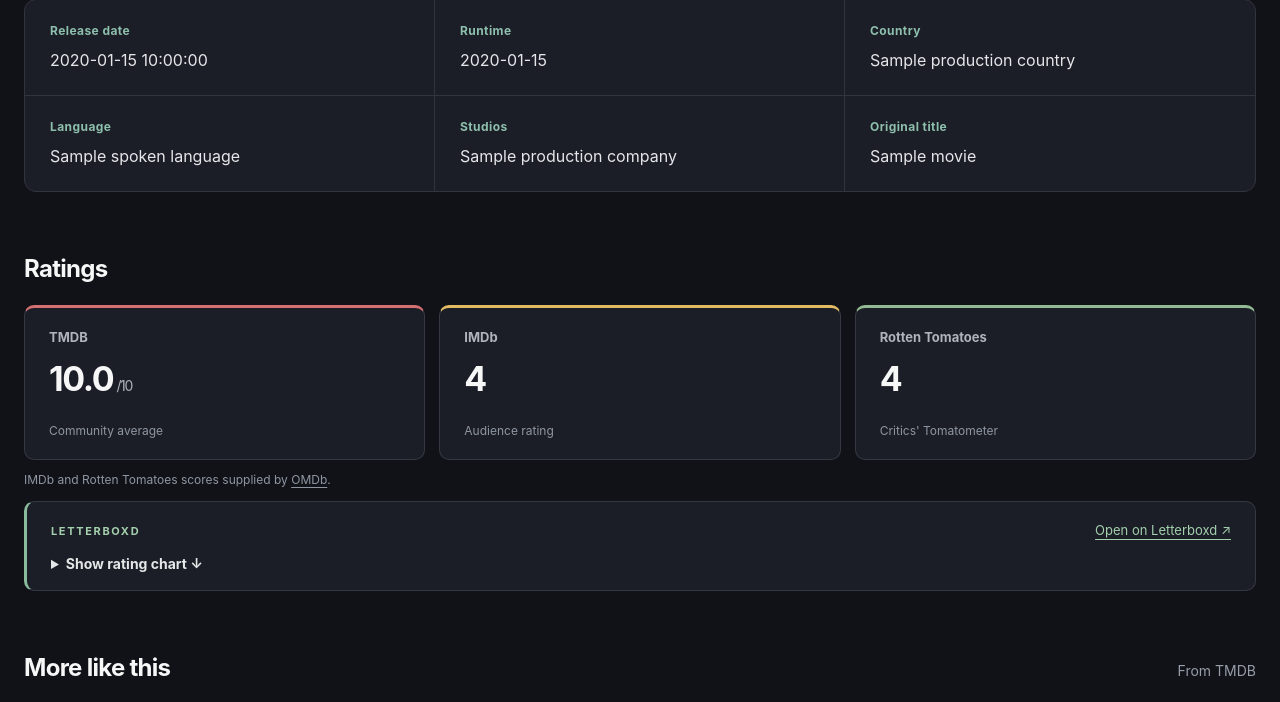
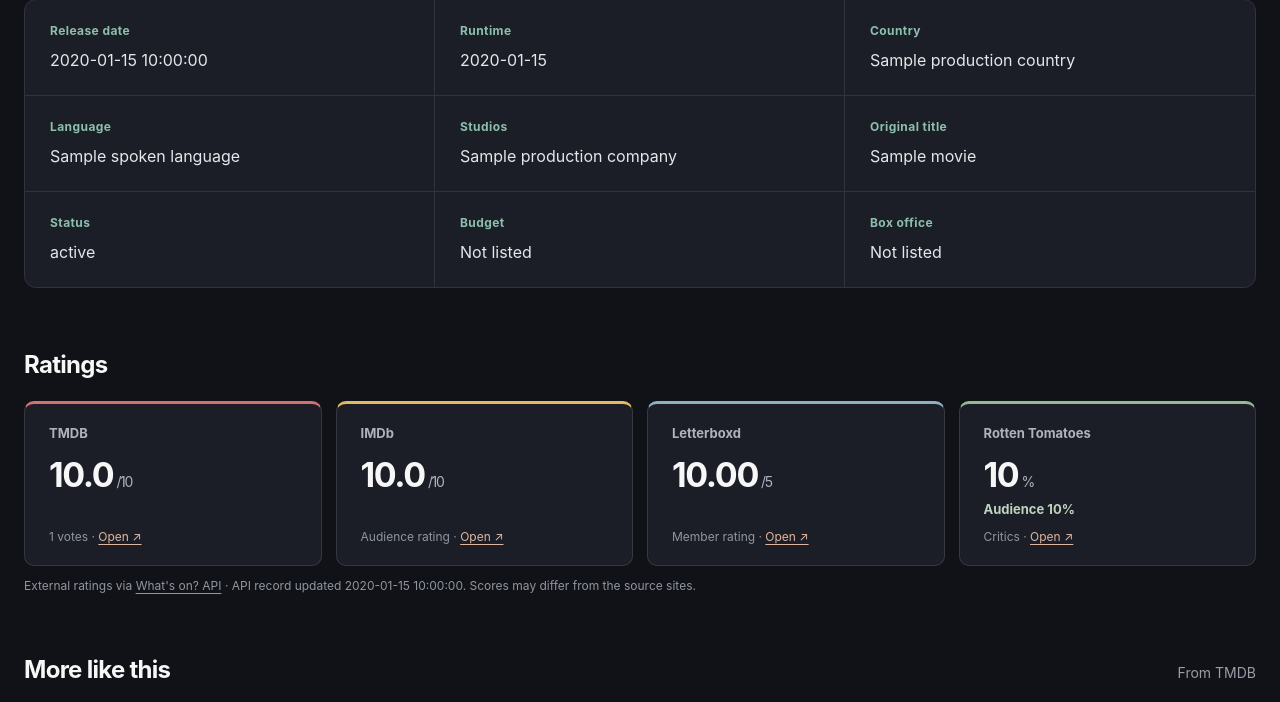
Before and after one commit to Snowstormme/movie-finder, a Flask app: template templates/movie.html in a window 1280 px wide. Shown: the part 996-1698 px from the top of the page. Run offline with Flask 3, Linux system fonts and the light colour scheme; the template is opened without the code that fills it: most values are stand-ins (such as "Sample title", 1, 10 or a date in 2020).

Commit message:
Show IMDb Letterboxd and Rotten Tomatoes ratings together

```diff
--- a/app.py
+++ b/app.py
@@ -1,4 +1,6 @@
 import os
+import re
+import time
 
 import requests
 from dotenv import load_dotenv
@@ -10,6 +12,9 @@ app = Flask(__name__)
 TMDB_API_KEY = os.getenv("TMDB_API_KEY")
 OMDB_API_KEY = os.getenv("OMDB_API_KEY")
 TMDB_API_URL = "https://api.themoviedb.org/3"
+RATINGS_API_URL = "https://whatson-api.onrender.com"
+RATINGS_CACHE = {}
+RATINGS_CACHE_SECONDS = 6 * 60 * 60
 
 
 def tmdb_get(path, **extra_params):
@@ -20,6 +25,57 @@ def tmdb_get(path, **extra_params):
     )
     response.raise_for_status()
     return response.json()
+
+
+def external_ratings(movie_id):
+    """Read source-specific ratings from What's on? and cache successful results."""
+    cached = RATINGS_CACHE.get(movie_id)
+    if cached and time.monotonic() - cached[0] < RATINGS_CACHE_SECONDS:
+        return cached[1]
+
+    try:
+        response = requests.get(f"{RATINGS_API_URL}/movie/{movie_id}", timeout=7)
+        response.raise_for_status()
+        data = response.json()
+    except (requests.RequestException, ValueError):
+        return {}
+
+    if not isinstance(data, dict) or data.get("id") != movie_id:
+        return {}
+
+    ratings = {}
+    sources = {
+        "imdb": ("imdb", "users_rating", 10),
+        "letterboxd": ("letterboxd", "users_rating", 5),
+        "rotten": ("rotten_tomatoes", "critics_rating", 100),
+        "rotten_audience": ("rotten_tomatoes", "users_rating", 100),
+    }
+    for name, (source, field, maximum) in sources.items():
+        entry = data.get(source) or {}
+        value = entry.get(field) if isinstance(entry, dict) else None
+        if isinstance(value, (int, float)) and not isinstance(value, bool) and 0 <= value <= maximum:
+            ratings[name] = value
+
+    # Construct destination URLs from validated IDs, rather than trusting API links.
+    imdb = data.get("imdb") or {}
+    letterboxd = data.get("letterboxd") or {}
+    rotten = data.get("rotten_tomatoes") or {}
+    imdb_id = imdb.get("id") if isinstance(imdb, dict) else None
+    if isinstance(imdb_id, str) and re.fullmatch(r"tt\d{7,10}", imdb_id):
+        ratings["imdb_url"] = f"https://www.imdb.com/title/{imdb_id}/"
+    letterboxd_id = letterboxd.get("id") if isinstance(letterboxd, dict) else None
+    if isinstance(letterboxd_id, str) and re.fullmatch(r"[a-zA-Z0-9-]+", letterboxd_id):
+        ratings["letterboxd_url"] = f"https://letterboxd.com/film/{letterboxd_id}/"
+    rotten_id = rotten.get("id") if isinstance(rotten, dict) else None
+    if isinstance(rotten_id, str) and re.fullmatch(r"[a-zA-Z0-9_-]+", rotten_id):
+        ratings["rotten_url"] = f"https://www.rottentomatoes.com/m/{rotten_id}"
+
+    ratings["updated_at"] = str(data.get("updated_at") or "")[:10]
+    if len(RATINGS_CACHE) >= 256:
+        oldest_id = min(RATINGS_CACHE, key=lambda key: RATINGS_CACHE[key][0])
+        del RATINGS_CACHE[oldest_id]
+    RATINGS_CACHE[movie_id] = (time.monotonic(), ratings)
+    return ratings
 
 
 def sorted_unique_movies(credits):
@@ -75,9 +131,15 @@ def movie_details(movie_id):
     cast = credits.get("cast", [])[:5]
     recommendations = movie.get("recommendations", {}).get("results", [])[:4]
 
-    # OMDb can add IMDb and Rotten Tomatoes scores when its key is available.
+    ratings = external_ratings(movie_id)
+
+    # An existing OMDb key can fill IMDb or Rotten Tomatoes if the aggregator misses them.
     other_ratings = {}
-    if OMDB_API_KEY and movie.get("imdb_id"):
+    if (
+        OMDB_API_KEY
+        and movie.get("imdb_id")
+        and ("imdb" not in ratings or "rotten" not in ratings)
+    ):
         try:
             response = requests.get(
                 "https://www.omdbapi.com/",
@@ -109,6 +171,7 @@ def movie_details(movie_id):
         cast=cast,
         recommendations=recommendations,
         runtime=runtime,
+        ratings=ratings,
         imdb_rating=other_ratings.get("Internet Movie Database"),
         rotten_rating=other_ratings.get("Rotten Tomatoes"),
     )
--- a/static/style.css
+++ b/static/style.css
@@ -247,7 +247,7 @@ main.container { padding: 42px 0 80px; }
 .facts-grid dt { margin-bottom: 10px; color: #8ebfad; font-size: 12px; font-weight: 700; letter-spacing: .035em; }
 .facts-grid dd { margin: 0; color: #e5e6e9; line-height: 1.5; overflow-wrap: anywhere; }
 
-.ratings-grid { display: grid; grid-template-columns: repeat(3, minmax(0, 1fr)); gap: 14px; }
+.ratings-grid { display: grid; grid-template-columns: repeat(4, minmax(0, 1fr)); gap: 14px; }
 .score-card {
     display: flex;
     flex-direction: column;
@@ -259,30 +259,18 @@ main.container { padding: 42px 0 80px; }
     background: #1b1e26;
 }
 .imdb-score { border-top-color: #e1ba61; }
+.letterboxd-score { border-top-color: #8eb0c6; }
 .rotten-score { border-top-color: #92bb93; }
 .score-source { color: #aeb3be; font-size: 13px; font-weight: 700; }
 .score-card strong { margin-top: 17px; font-size: 34px; line-height: 1; letter-spacing: -.04em; }
 .score-card strong small { margin-left: 3px; color: #aeb3be; font-size: 14px; font-weight: 400; }
+.score-extra { margin-top: 9px; color: #bfd2bd; font-size: 13px; font-weight: 650; }
 .score-note { margin-top: auto; padding-top: 12px; color: #8f96a2; font-size: 12px; }
-.score-action, .score-unavailable { margin-top: 20px; color: #e9c99c; font-size: 17px; font-weight: 700; }
-.score-action { text-underline-offset: 4px; }
-.score-action:hover { color: #f6dcba; }
+.score-note a { color: #dfb69f; text-underline-offset: 3px; }
+.score-note a:hover { color: #ffe0ca; }
+.score-unavailable { margin-top: 20px; color: #e9c99c; font-size: 17px; font-weight: 700; }
 .rating-attribution { margin: 12px 0 0; color: #8f96a2; font-size: 12px; }
 .rating-attribution a { text-underline-offset: 3px; }
-.letterboxd-panel {
-    margin-top: 14px;
-    padding: 20px 24px 10px;
-    border: 1px solid #343842;
-    border-left: 3px solid #8abb9d;
-    border-radius: 10px;
-    background: #1b1e26;
-}
-.letterboxd-panel .eyebrow { color: #a4d0ae; }
-.letterboxd-heading { display: flex; align-items: baseline; justify-content: space-between; gap: 15px; }
-.letterboxd-heading a { color: #a4d0ae; font-size: 13px; text-underline-offset: 4px; }
-.letterboxd-details summary { width: fit-content; padding: 8px 0; color: #e4e7e7; cursor: pointer; font-size: 14px; font-weight: 650; }
-.letterboxd-details summary:hover { color: #a4d0ae; }
-.letterboxd-details iframe { display: block; max-width: 760px; margin-top: 12px; border: 0; }
 
 .recommendations-grid { display: grid; grid-template-columns: repeat(4, minmax(0, 1fr)); gap: 15px; }
 .recommendation-card {
@@ -330,6 +318,7 @@ main.container { padding: 42px 0 80px; }
 .filmography-arrow { color: #e5a59d; }
 
 @media (max-width: 900px) {
+    .ratings-grid { grid-template-columns: repeat(2, minmax(0, 1fr)); }
     .facts-grid { grid-template-columns: repeat(2, minmax(0, 1fr)); }
     .facts-grid div:nth-child(3n) { border-right: 1px solid #30343e; }
     .facts-grid div:nth-child(2n) { border-right: 0; }
@@ -342,9 +331,7 @@ main.container { padding: 42px 0 80px; }
     .facts-grid { display: block; }
     .facts-grid div, .facts-grid div:nth-child(2n), .facts-grid div:nth-child(3n) { border-right: 0; border-bottom: 1px solid #30343e; }
     .facts-grid div:last-child { border-bottom: 0; }
-    .ratings-grid { grid-template-columns: 1fr; }
-    .score-card { min-height: 130px; }
-    .letterboxd-panel { padding: 18px 14px 8px; }
+    .score-card { min-height: 130px; padding: 18px; }
     .recommendations-grid { grid-template-columns: repeat(2, minmax(0, 1fr)); }
     .person-intro { grid-template-columns: 120px minmax(0, 1fr); gap: 18px; }
     .person-photo { width: 120px; }
@@ -353,6 +340,10 @@ main.container { padding: 42px 0 80px; }
     .filmography-arrow { display: none; }
     .filmography-text strong { font-size: 14px; }
     .filmography-year { font-size: 12px; }
+}
+
+@media (max-width: 420px) {
+    .ratings-grid { grid-template-columns: 1fr; }
 }
 
 /* Full cast */
--- a/templates/movie.html
+++ b/templates/movie.html
@@ -90,6 +90,9 @@
                 <div><dt>Language</dt><dd>{{ movie.spoken_languages|map(attribute='english_name')|join(', ') or 'Not listed' }}</dd></div>
                 <div><dt>Studios</dt><dd>{{ movie.production_companies|map(attribute='name')|join(', ') or 'Not listed' }}</dd></div>
                 <div><dt>Original title</dt><dd>{{ movie.original_title or movie.title }}</dd></div>
+                <div><dt>Status</dt><dd>{{ movie.status or 'Not listed' }}</dd></div>
+                <div><dt>Budget</dt><dd>{{ '${:,.0f}'.format(movie.budget) if movie.budget else 'Not listed' }}</dd></div>
+                <div><dt>Box office</dt><dd>{{ '${:,.0f}'.format(movie.revenue) if movie.revenue else 'Not listed' }}</dd></div>
             </dl>
         </section>
 
@@ -100,43 +103,47 @@
             <div class="ratings-grid">
                 <div class="score-card tmdb-score">
                     <span class="score-source">TMDB</span>
-                    <strong>{{ '%.1f'|format(movie.vote_average or 0) }}<small>/10</small></strong>
-                    <span class="score-note">Community average</span>
+                    {% if movie.vote_count %}<strong>{{ '%.1f'|format(movie.vote_average) }}<small>/10</small></strong>{% else %}<span class="score-unavailable">No rating yet</span>{% endif %}
+                    <span class="score-note">{{ '{:,}'.format(movie.vote_count or 0) }} votes · <a href="https://www.themoviedb.org/movie/{{ movie.id }}" target="_blank" rel="noopener noreferrer">Open ↗</a></span>
                 </div>
                 <div class="score-card imdb-score">
                     <span class="score-source">IMDb</span>
-                    {% if imdb_rating and imdb_rating != 'N/A' %}
+                    {% if ratings.imdb is defined %}
+                        <strong>{{ '%.1f'|format(ratings.imdb) }}<small>/10</small></strong>
+                    {% elif imdb_rating and imdb_rating != 'N/A' %}
                         <strong>{{ imdb_rating }}</strong>
-                    {% elif movie.imdb_id %}
-                        <a class="score-action" href="https://www.imdb.com/title/{{ movie.imdb_id }}/" target="_blank" rel="noopener noreferrer">View rating ↗</a>
                     {% else %}
-                        <span class="score-unavailable">Not listed</span>
+                        <span class="score-unavailable">No rating yet</span>
                     {% endif %}
-                    <span class="score-note">Audience rating</span>
+                    <span class="score-note">Audience rating · {% if ratings.imdb_url or movie.imdb_id %}<a href="{{ ratings.imdb_url or 'https://www.imdb.com/title/' ~ movie.imdb_id ~ '/' }}" target="_blank" rel="noopener noreferrer">Open ↗</a>{% else %}Not listed{% endif %}</span>
+                </div>
+                <div class="score-card letterboxd-score">
+                    <span class="score-source">Letterboxd</span>
+                    {% if ratings.letterboxd is defined %}
+                        <strong>{{ '%.2f'|format(ratings.letterboxd) }}<small>/5</small></strong>
+                    {% else %}
+                        <span class="score-unavailable">No rating yet</span>
+                    {% endif %}
+                    <span class="score-note">Member rating · <a href="{{ ratings.letterboxd_url or 'https://letterboxd.com/tmdb/' ~ movie.id ~ '/' }}" target="_blank" rel="noopener noreferrer">Open ↗</a></span>
                 </div>
                 <div class="score-card rotten-score">
                     <span class="score-source">Rotten Tomatoes</span>
-                    {% if rotten_rating and rotten_rating != 'N/A' %}
+                    {% if ratings.rotten is defined %}
+                        <strong>{{ ratings.rotten|round|int }}<small>%</small></strong>
+                    {% elif rotten_rating and rotten_rating != 'N/A' %}
                         <strong>{{ rotten_rating }}</strong>
                     {% else %}
-                        <a class="score-action" href="https://www.rottentomatoes.com/search?search={{ movie.title|urlencode }}" target="_blank" rel="noopener noreferrer">View rating ↗</a>
+                        <span class="score-unavailable">No rating yet</span>
                     {% endif %}
-                    <span class="score-note">Critics' Tomatometer</span>
+                    {% if ratings.rotten_audience is defined %}<span class="score-extra">Audience {{ ratings.rotten_audience|round|int }}%</span>{% endif %}
+                    <span class="score-note">Critics · <a href="{{ ratings.rotten_url or 'https://www.rottentomatoes.com/search?search=' ~ movie.title|urlencode }}" target="_blank" rel="noopener noreferrer">Open ↗</a></span>
                 </div>
             </div>
-            {% if imdb_rating or rotten_rating %}
-                <p class="rating-attribution">IMDb and Rotten Tomatoes scores supplied by <a href="https://www.omdbapi.com/" target="_blank" rel="noopener noreferrer">OMDb</a>.</p>
+            {% if ratings.imdb is defined or ratings.letterboxd is defined or ratings.rotten is defined %}
+                <p class="rating-attribution">External ratings via <a href="https://github.com/pierrevano/whatson-api" target="_blank" rel="noopener noreferrer">What's on? API</a>{% if ratings.updated_at %} · API record updated {{ ratings.updated_at }}{% endif %}. Scores may differ from the source sites.{% if (ratings.imdb is not defined and imdb_rating) or (ratings.rotten is not defined and rotten_rating) %} Missing scores via <a href="https://www.omdbapi.com/" target="_blank" rel="noopener noreferrer">OMDb</a>.{% endif %}</p>
+            {% elif imdb_rating or rotten_rating %}
+                <p class="rating-attribution">IMDb and Rotten Tomatoes scores via <a href="https://www.omdbapi.com/" target="_blank" rel="noopener noreferrer">OMDb</a>.</p>
             {% endif %}
-            <div class="letterboxd-panel">
-                <div class="letterboxd-heading">
-                    <p class="eyebrow">LETTERBOXD</p>
-                    <a href="https://letterboxd.com/tmdb/{{ movie.id }}/" target="_blank" rel="noopener noreferrer">Open on Letterboxd ↗</a>
-                </div>
-                <details class="letterboxd-details">
-                    <summary>Show rating chart <span aria-hidden="true">↓</span></summary>
-                    <iframe title="Letterboxd rating for {{ movie.title }}" src="https://embed.letterboxd.com/tmdb/{{ movie.id }}/embed-histogram/?noTitle=true" width="100%" height="300" frameborder="0" scrolling="no" loading="lazy"></iframe>
-                </details>
-            </div>
         </section>
 
         {% if recommendations %}
```
Also changed, not shown: README.md.
